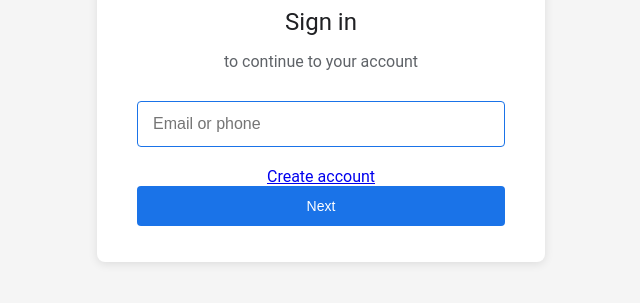
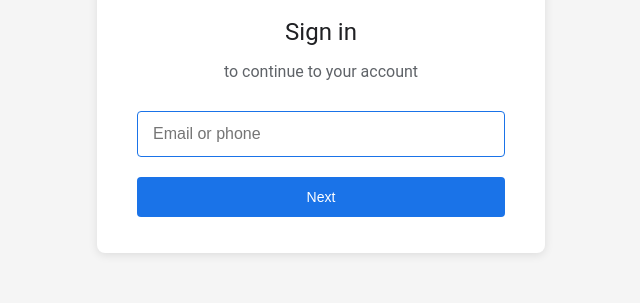
Before and after one commit to yourfreetools/Channels, a plain HTML site: page goo.html in a window 1280 px wide. Shown: the part 337-640 px from the top of the page, without its empty margins (319-959 px from the left). Drawn offline with Linux system fonts and the light colour scheme.

Commit message:
Update goo.html

```diff
--- a/goo.html
+++ b/goo.html
@@ -115,9 +115,6 @@
         <div id="email-stage">
             <input type="email" id="email" placeholder="Email or phone" autofocus>
             <div class="error" id="email-error">Enter a valid email or phone number</div>
-            <div class="footer">
-                <a href="#" id="create-account">Create account</a>
-            </div>
             <button type="button" id="next-btn" class="btn-primary" disabled>Next</button>
         </div>
 
@@ -129,7 +126,6 @@
             </div>
             <input type="password" id="password" placeholder="Enter your password" autofocus>
             <div class="error" id="password-error">Enter your password</div>
-            <a href="#" class="forgot-password">Forgot password?</a>
             <button type="button" id="signin-btn" class="btn-primary">Sign in</button>
             <button type="button" class="btn-primary btn-secondary">Sign in as guest</button>
         </div>
```
